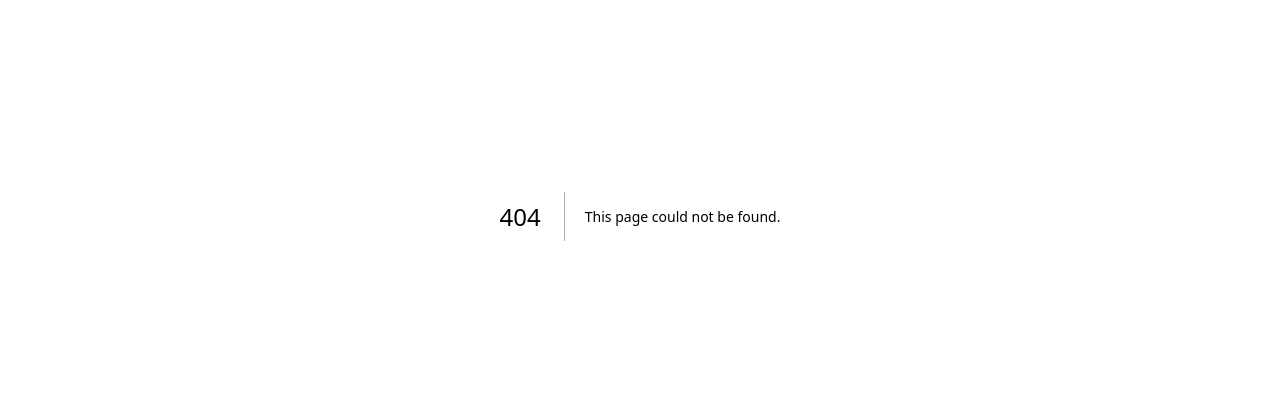
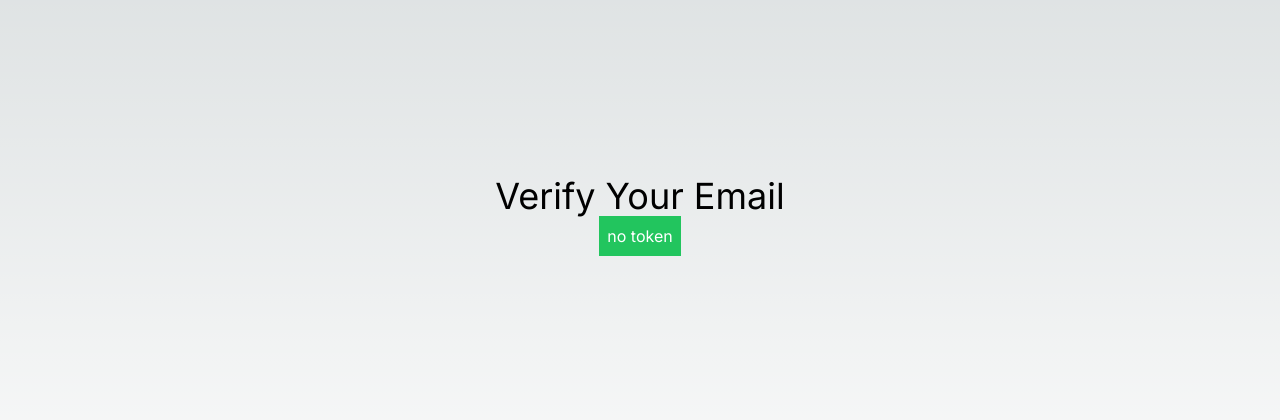
Before and after one commit to Talat09/nextjs-auth, a Next.js app: page /verifyemail in a window 1280 px wide. Before the commit this address had no page. Shown: the part 184-604 px from the top of the page. Built offline with nearby package versions, Linux system fonts and the light colour scheme.

Commit message:
done verifyemail client side and fixed some bug

```diff
--- a/src/app/api/users/verifyemail/route.ts
+++ b/src/app/api/users/verifyemail/route.ts
@@ -24,7 +24,7 @@
     }
     console.log(user);
     //update user in database
-    user.isVarified = true;
+    user.isVerified = true;
     user.verifyToken = undefined;
     user.verifyTokenExpiry = undefined;
     await user.save();
--- /dev/null
+++ b/src/app/verifyemail/page.tsx
@@ -0,0 +1,49 @@
+/* eslint-disable react-hooks/exhaustive-deps */
+"use client";
+import axios from "axios";
+import Link from "next/link";
+import React, { useEffect, useState } from "react";
+export default function VerifyEmailPage() {
+  const [token, setToken] = useState("");
+  const [verified, setVerified] = useState(false);
+  const [error, setError] = useState(false);
+  const verifyUserEmail = async () => {
+    try {
+      await axios.post("/api/users/verifyemail", { token });
+      setVerified(true);
+    } catch (error: any) {
+      setError(true);
+      console.log(error.response.data);
+    }
+  };
+
+  useEffect(() => {
+    const urlToken = window.location.search.split("=")[1];
+    setToken(urlToken || "");
+  }, []);
+  useEffect(() => {
+    if (token.length > 0) {
+      verifyUserEmail();
+    }
+  }, [token]);
+  return (
+    <div className="flex flex-col items-center justify-center min-h-screen py-2">
+      <h1 className="text-4xl">Verify Your Email</h1>
+      <h2 className="p-2 bg-green-500 text-white">
+        {token ? `${token}` : "no token"}
+      </h2>
+      {verified && (
+        <div>
+          <h2 className="text-2xl">Email Verified</h2>
+          <Link href="/login">Login</Link>
+        </div>
+      )}
+      {error && (
+        <div>
+          <h2 className="text-2xl bg-red-500 text-white">Error</h2>
+          <Link href="/login">Login</Link>
+        </div>
+      )}
+    </div>
+  );
+}
--- a/src/middleware.ts
+++ b/src/middleware.ts
@@ -4,7 +4,8 @@
 // This function can be marked `async` if using `await` inside
 export function middleware(request: NextRequest) {
   const path = request.nextUrl.pathname;
-  const isPublicPath = path === "/login" || path === "/signup";
+  const isPublicPath =
+    path === "/login" || path === "/signup" || path === "/verifyemail";
   const token = request.cookies.get("token")?.value || "";
   if (isPublicPath && token) {
     return NextResponse.redirect(new URL("/", request.nextUrl));
@@ -16,5 +17,5 @@
 
 // See "Matching Paths" below to learn more
 export const config = {
-  matcher: ["/", "/profile", "/login", "/signup"],
+  matcher: ["/", "/profile", "/login", "/signup", "/verifyemail"],
 };
```
